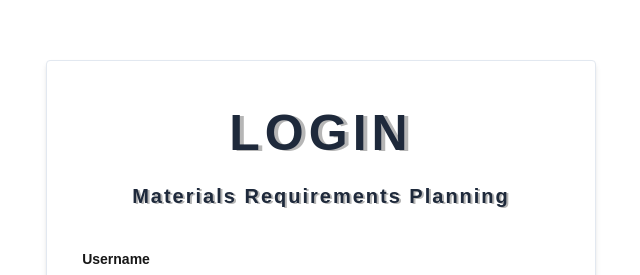
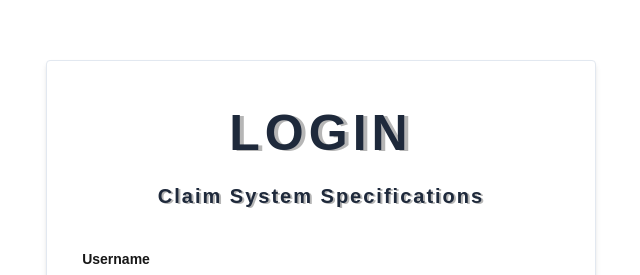
Before and after one commit to tew2661/Claim-frontend, a Next.js app: page /login in a window 1280 px wide. Shown: the part 145-420 px from the top of the page, without its empty margins (319-959 px from the left). Built offline with nearby package versions, Linux system fonts and the light colour scheme; no server answers; a web font is replaced by a local one.

Commit message:
edit name project

```diff
--- a/src/app/login/page.tsx
+++ b/src/app/login/page.tsx
@@ -77,7 +77,7 @@ export default function PresetsDemo() {
                         style={{
                             textShadow: 'rgb(182 182 182) 2px 0.5px'
                         }}
-                    >Materials Requirements Planning</h4>
+                    >Claim System Specifications</h4>
                     <form onSubmit={handleSubmit(onSubmit)} className=" align-items-center gap-2">
                         <div className='flex-1'>
                             <label htmlFor="username" className="font-bold block mb-2" >
```
